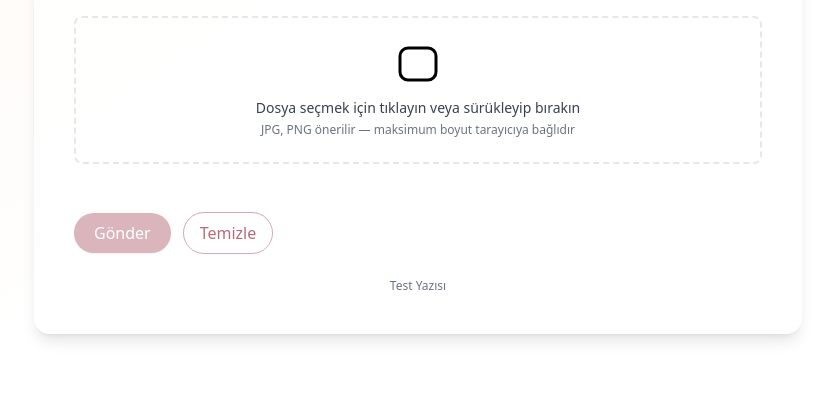
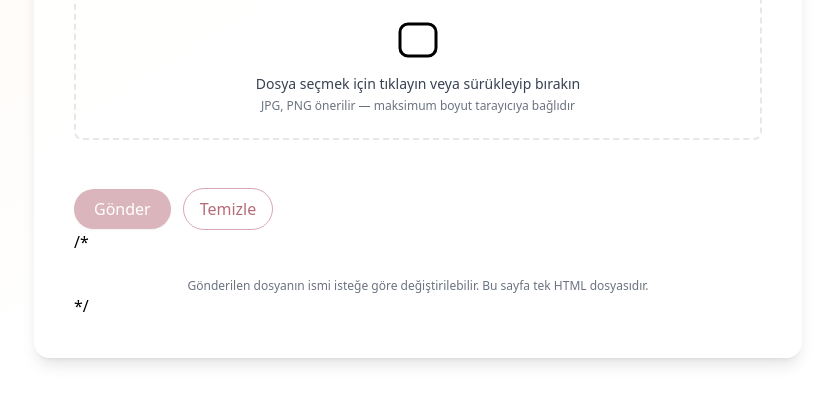
Before and after one commit to voxelitcraft/wedding-photo, a plain HTML site: page index.html in a window 1280 px wide. Shown: the part 285-688 px from the top of the page, without its empty margins (222-1053 px from the left). Drawn offline with nearby package versions, Linux system fonts and the light colour scheme.

Commit message:
Add files via upload

```diff
--- a/index.html
+++ b/index.html
@@ -50,7 +50,7 @@
       <div id="responseBox" class="mt-4 p-3 bg-gray-50 rounded-lg text-sm text-gray-700 hidden"></div>
     </section>
 
-    <footer class="mt-6 text-xs text-gray-500 text-center">Test Yazısı</footer>
+   /* <footer class="mt-6 text-xs text-gray-500 text-center">Gönderilen dosyanın ismi isteğe göre değiştirilebilir. Bu sayfa tek HTML dosyasıdır.</footer>*/
   </main>
 
   <script>
```
